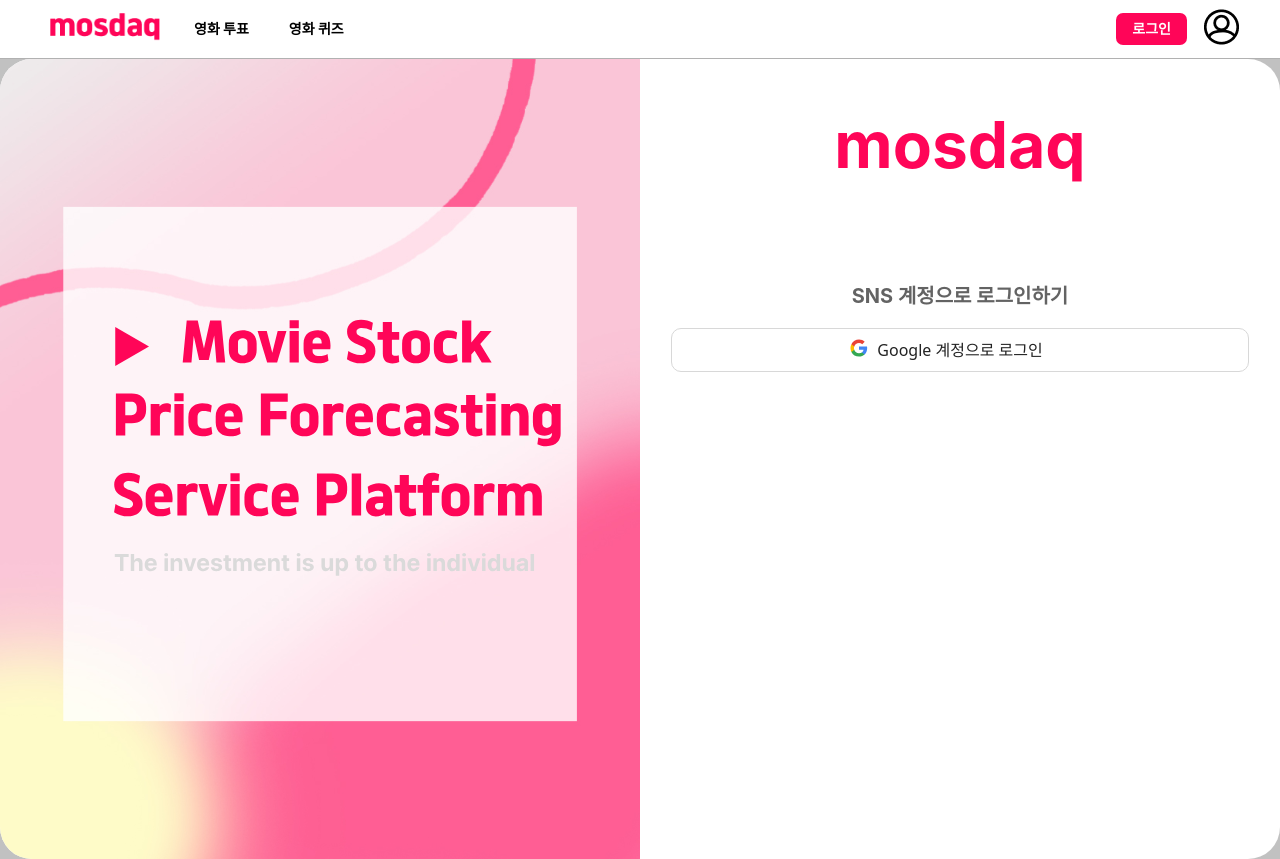
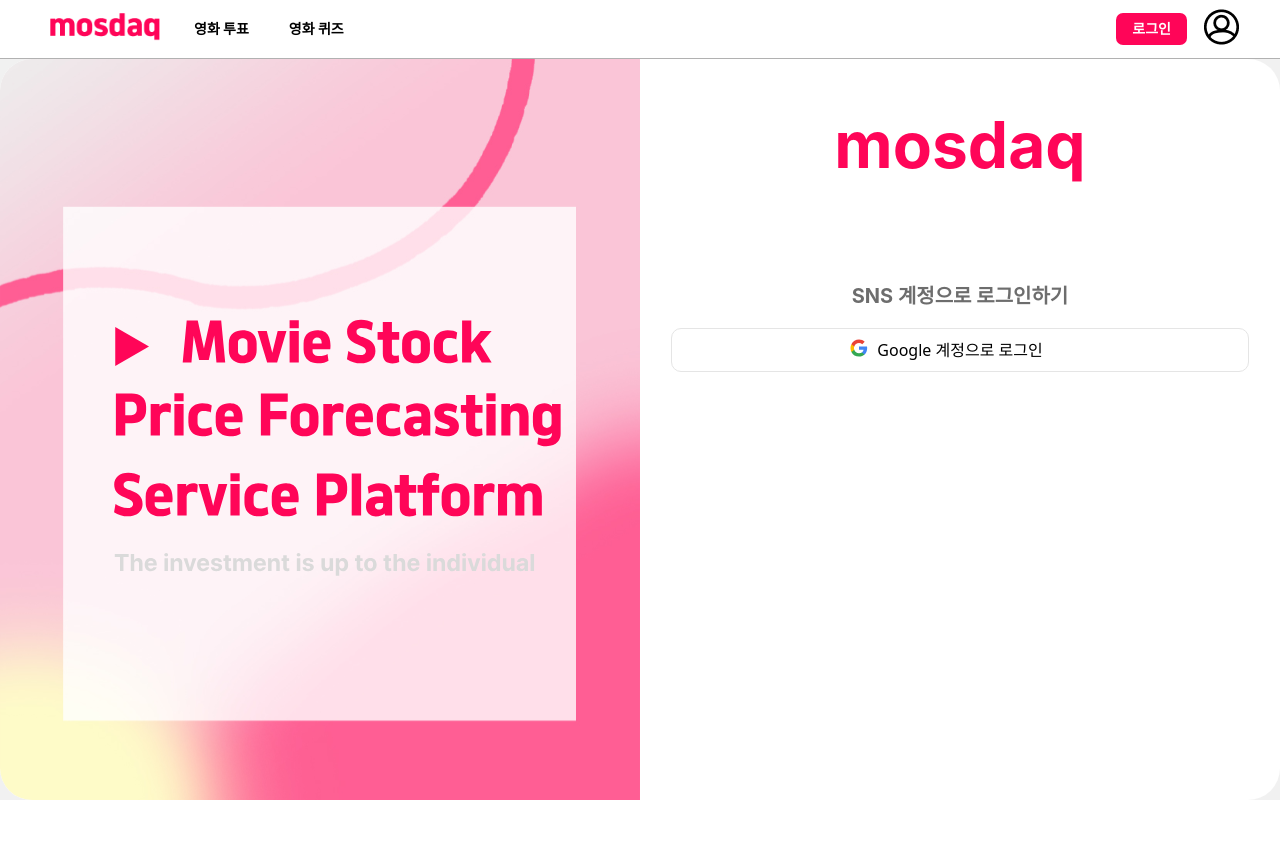
Before and after one commit to prgrms-fdc-2nd-final-mosdaq/mosdaq-front, a React (Vite) app: page /login in a window 1280 px wide. After the commit the page ends 800 px from the top, so only its background shows below. Built offline with nearby package versions, Linux system fonts and the light colour scheme; no server answers.

Commit message:
style: 색상 지정 방식 변경

```diff
--- a/src/components/login/CustomGoogleLoginButton.tsx
+++ b/src/components/login/CustomGoogleLoginButton.tsx
@@ -1,5 +1,7 @@
 import styled from 'styled-components';
 import { useAuth } from '../../hooks/api/auth/useAuth';
+import colors from '@/constants/colors';
+import loginGoogle from '/login-google.svg';
 
 export default function CustomGoogleLoginButton() {
   const { googleLogin } = useAuth();
@@ -15,7 +17,7 @@ const StyledButton = styled.button`
   width: 578px;
   height: 44px;
   background-color: white;
-  border: 1px solid #d8d8d8;
+  border: 1px solid ${colors.greyscale3};
   border-radius: 10px;
   display: flex;
   align-items: center;
@@ -23,8 +25,7 @@ const StyledButton = styled.button`
   cursor: pointer;
 
   &:hover {
-    // hover 스타일 추가 필요
-    background-color: grey;
+    background-color: ${colors.greyscale1};
   }
 
   span {
@@ -32,14 +33,13 @@ const StyledButton = styled.button`
     position: relative;
     line-height: 140%;
     font-size: 16px;
-    color: #232323;
 
     &:before {
       content: '';
       display: block;
       width: 24px;
       height: 24px;
-      background-image: url('/login-google.svg');
+      background-image: url(${loginGoogle});
       background-size: cover;
       position: absolute;
       left: -30px;
--- a/src/constants/url.ts
+++ b/src/constants/url.ts
@@ -1,2 +1,5 @@
 // dev 서버 주소
-export const BASE_URL = 'http://localhost:3000/api/v1';
+// export const BASE_URL = 'http://localhost:3000/api/v1';
+
+// aws 서버 주소
+export const BASE_URL = `http://ec2-54-180-156-67.ap-northeast-2.compute.amazonaws.com:3000/api/v1`;
--- a/src/pages/Login/index.tsx
+++ b/src/pages/Login/index.tsx
@@ -9,6 +9,8 @@ import loginMovieStock from '@/assets/images/login/login-movieStock.svg';
 import loginDescription from '@/assets/images/login/login-description.svg';
 import loginWarning from '@/assets/images/login/login-warning.svg';
 import Header from '@/components/layout/Header';
+import colors from '@/constants/colors';
+import loginBg from '/login-bg.svg';
 
 export default function LoginPage() {
   const { isLoggedIn } = useAuthStore();
@@ -62,8 +64,8 @@ export default function LoginPage() {
 }
 
 const StyledLoginPage = styled.main`
-  background-color: #c1c1c1;
-  height: 100dvh;
+  background-color: ${colors.greyscale1};
+  height: calc(100dvh - 58.8px);
   width: 100dvw;
   display: flex;
   align-items: center;
@@ -83,7 +85,7 @@ const StyledLoginPage = styled.main`
       max-width: 690px;
       height: 100%;
       max-height: 861px;
-      background-image: url('/login-bg.svg');
+      background-image: url(${loginBg});
       background-size: cover;
       border-radius: 32px 0 0 32px;
       position: relative;
@@ -126,7 +128,7 @@ const StyledLoginPage = styled.main`
         margin-top: 48px;
         margin-bottom: 100px;
         font-size: 64px;
-        color: #ff0558;
+        color: ${colors.watcha};
         font-weight: bold;
       }
 
@@ -134,7 +136,7 @@ const StyledLoginPage = styled.main`
         text-align: center;
         font-size: 20px;
         font-weight: bold;
-        color: #636363;
+        color: ${colors.greyscale11};
         margin-bottom: 20px;
       }
     }
```
